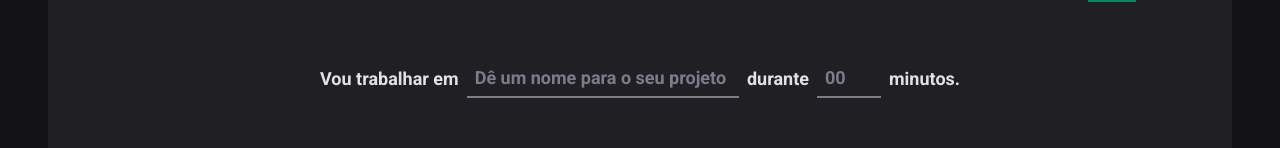
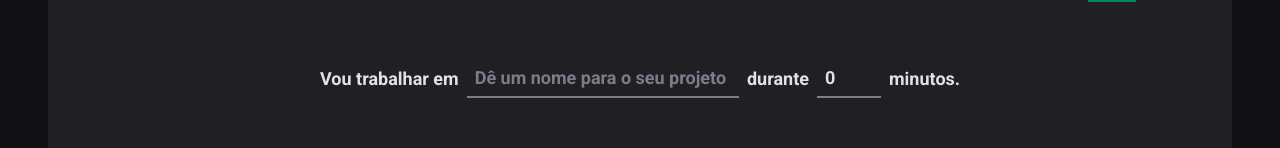
Before and after one commit to juniorcintra/Ignite-Timer-TS, a React (Vite) app: page / in a window 1280 px wide. Shown: the part 166-314 px from the top of the page. Built offline with nearby package versions, Linux system fonts and the light colour scheme.

Commit message:
formularios com zod

```diff
--- a/src/pages/Home/index.tsx
+++ b/src/pages/Home/index.tsx
@@ -21,13 +21,21 @@ const newCycleFormValidationSchema = zod.object({
     .max(60, "O ciclo precisa ser de no máximo 60 minutos."),
 });
 
+type NewCycleFormDataProps = zod.infer<typeof newCycleFormValidationSchema>;
+
 export default function Home() {
-  const { register, handleSubmit, watch } = useForm({
-    resolver: zodResolver(newCycleFormValidationSchema),
-  });
+  const { register, handleSubmit, watch, reset } =
+    useForm<NewCycleFormDataProps>({
+      resolver: zodResolver(newCycleFormValidationSchema),
+      defaultValues: {
+        task: "",
+        minutesAmount: 0,
+      },
+    });
 
-  function handleCreateNewCycle(data: any) {
+  function handleCreateNewCycle(data: NewCycleFormDataProps) {
     console.log(data);
+    reset();
   }
 
   const task = watch("task");
```
